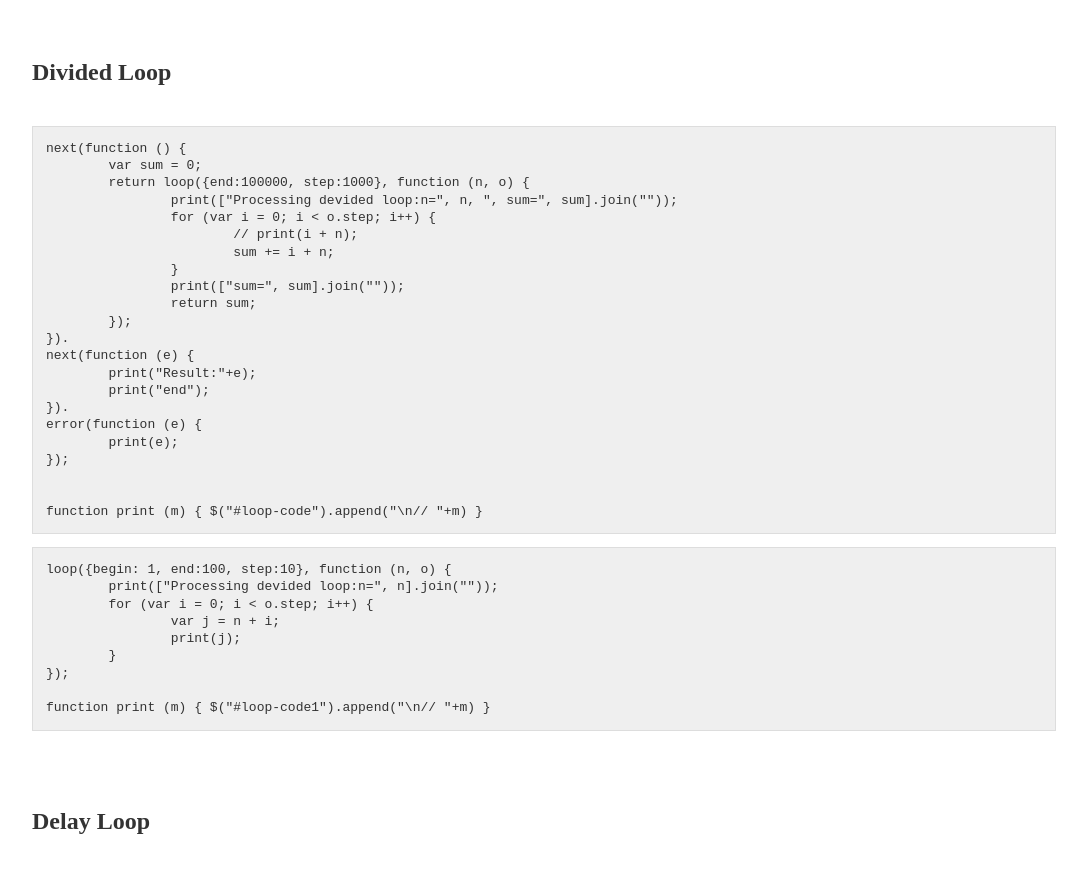
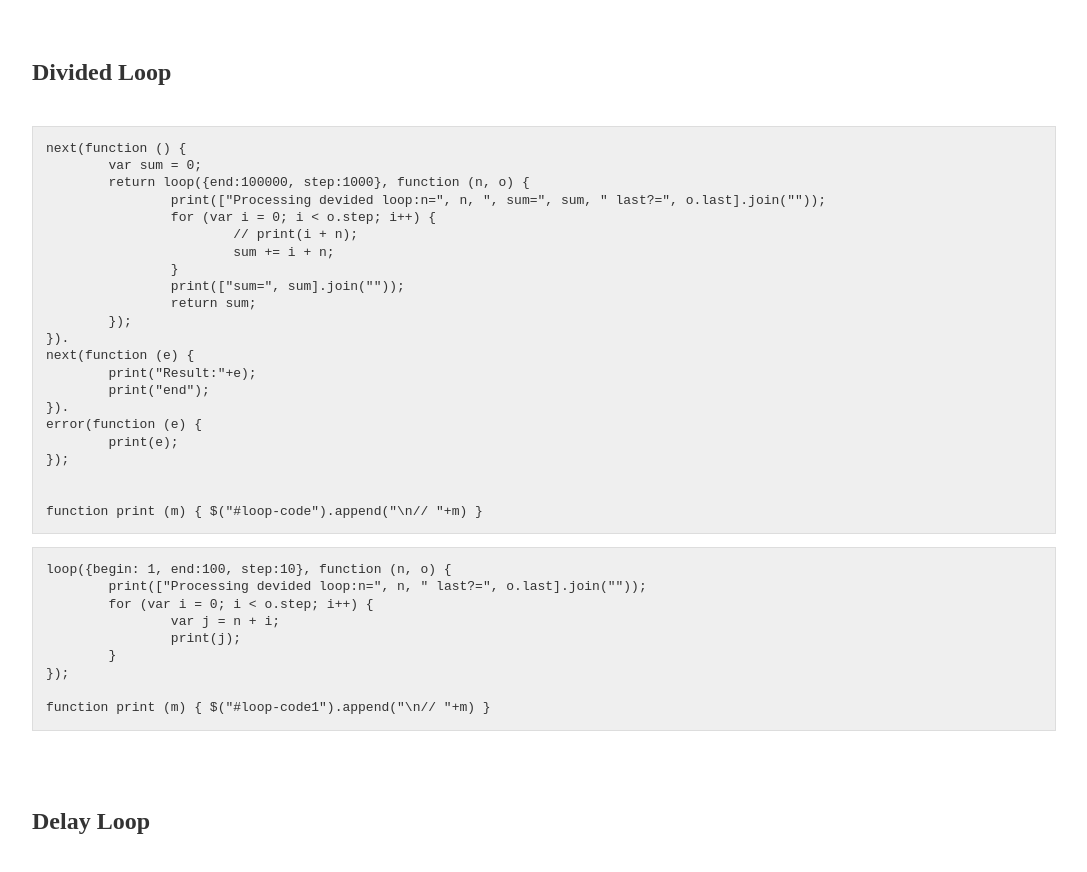
Before and after one commit to cho45/jsdeferred, a plain HTML site: page sample.html in a window 1280 px wide. Shown: the part 2480-3352 px from the top of the page, without its empty margins (96-1183 px from the left). Drawn offline with nearby package versions, Linux system fonts and the light colour scheme.

Commit message:
lang/javascript/jquery-deferred/sample.html:     last を表示する

```diff
--- a/sample.html
+++ b/sample.html
@@ -162,7 +162,7 @@ function print (m) { $("#parallel-code1").append("\n// "+m) }
 next(function () {
 	var sum = 0;
 	return loop({end:100000, step:1000}, function (n, o) {
-		print(["Processing devided loop:n=", n, ", sum=", sum].join(""));
+		print(["Processing devided loop:n=", n, ", sum=", sum, " last?=", o.last].join(""));
 		for (var i = 0; i < o.step; i++) {
 			// print(i + n);
 			sum += i + n;
@@ -184,7 +184,7 @@ function print (m) { $("#loop-code").append("\n// "+m) }
 </pre>
 					<pre id="loop-code1" onclick="eval($(this).text());">
 loop({begin: 1, end:100, step:10}, function (n, o) {
-	print(["Processing devided loop:n=", n].join(""));
+	print(["Processing devided loop:n=", n, " last?=", o.last].join(""));
 	for (var i = 0; i < o.step; i++) {
 		var j = n + i;
 		print(j);
```
